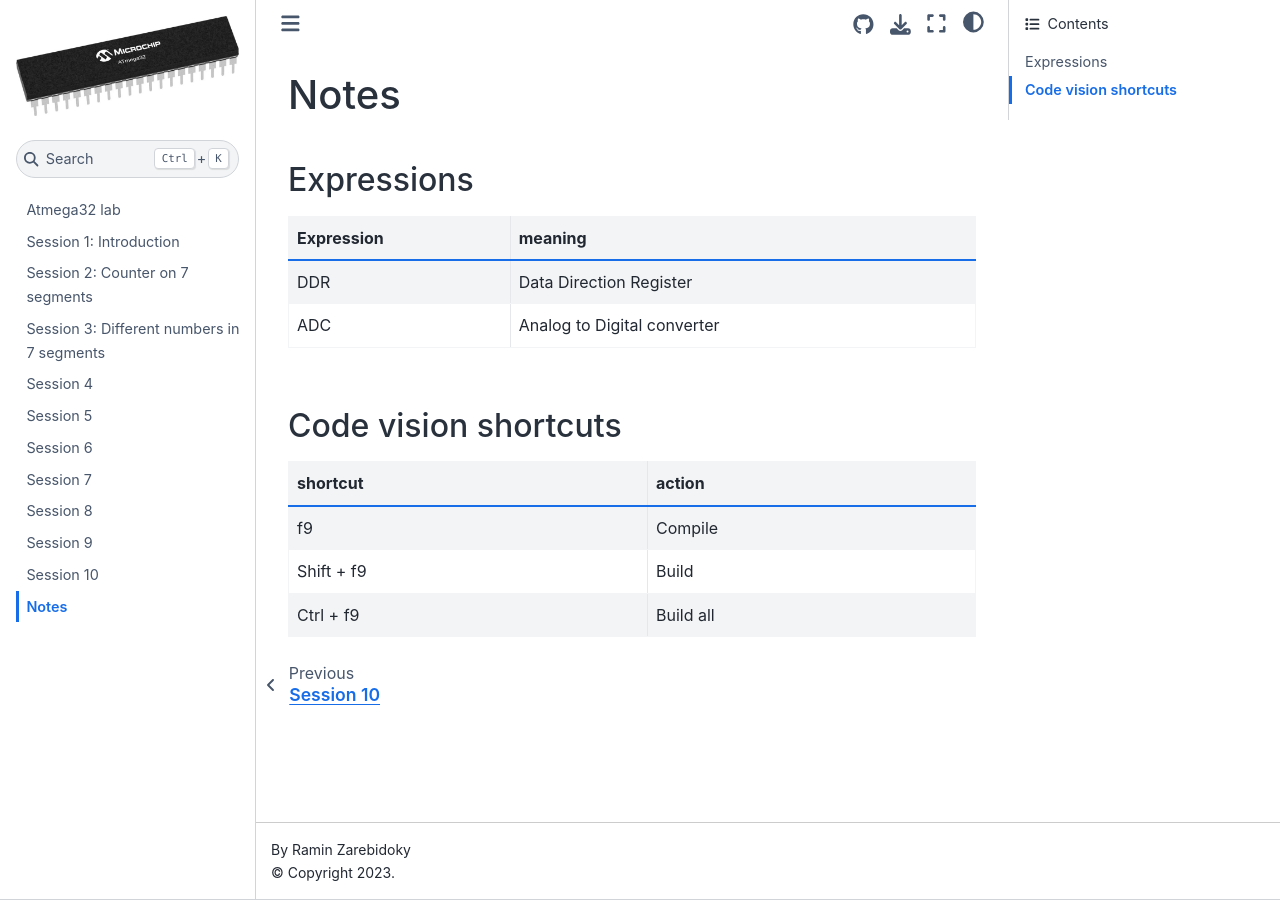
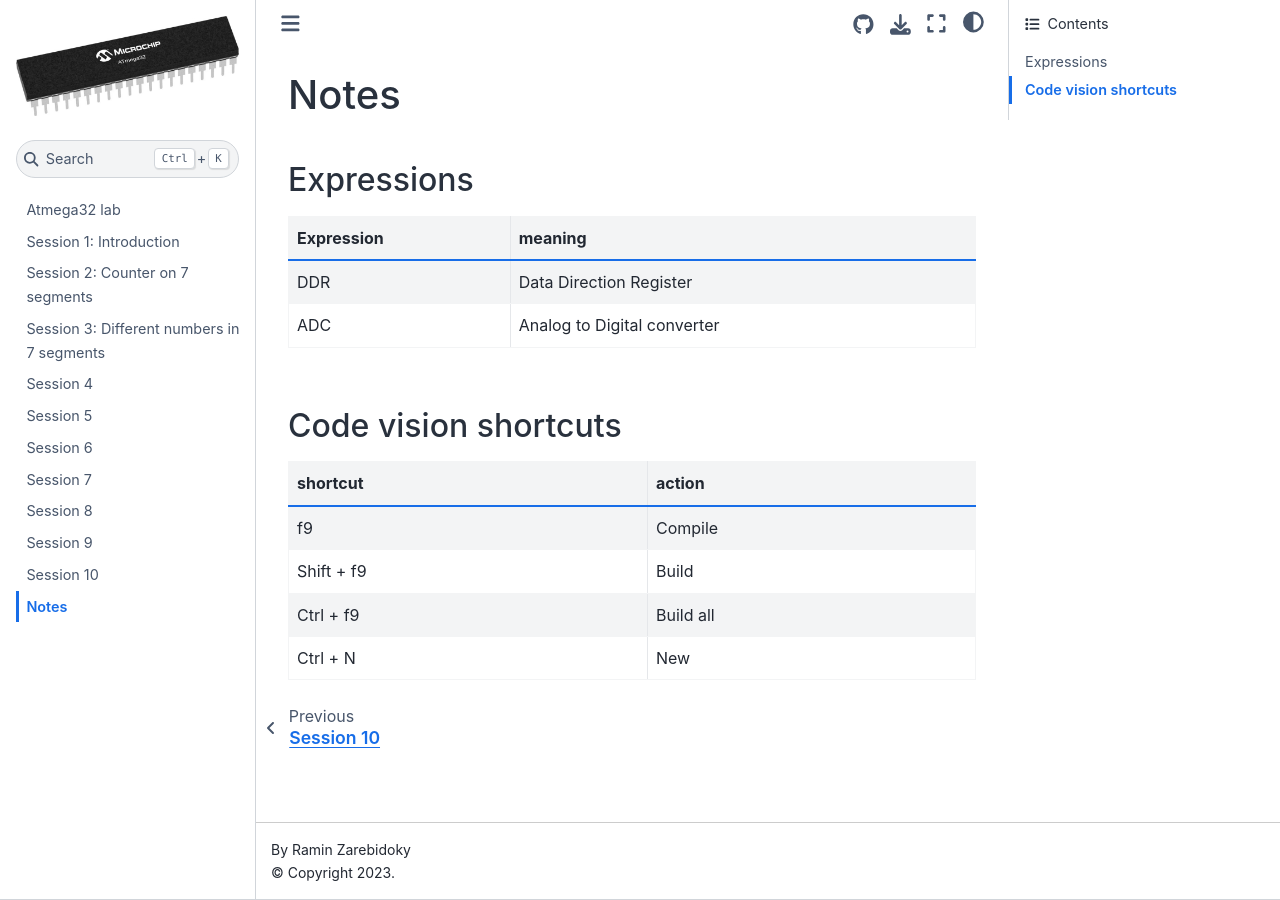
Before and after one commit to LiterallyTheOne/atmega32_lab, a Jupyter Book: the page built from docs/notes.md, in a window 1280 px wide. Built offline with Jupyter Book 1.0.4 settings and Sphinx 7.4.7 and the Sphinx Book theme 1.1.4, drawn with Linux system fonts in a browser that asks for light colours.

Commit message:
Add a short key for codevision

```diff
--- a/docs/notes.md
+++ b/docs/notes.md
@@ -14,3 +14,4 @@
 | f9         | Compile   |
 | Shift + f9 | Build     |
 | Ctrl + f9  | Build all |
+| Ctrl + N   | New       |
```
